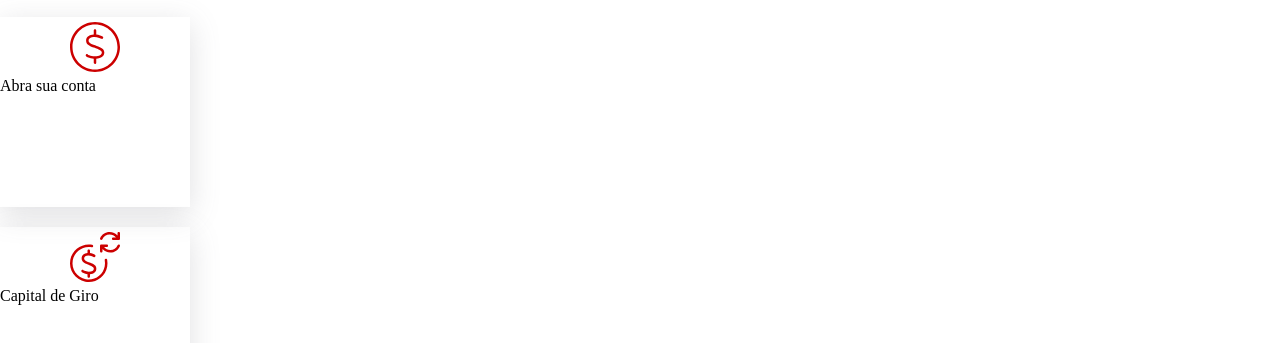
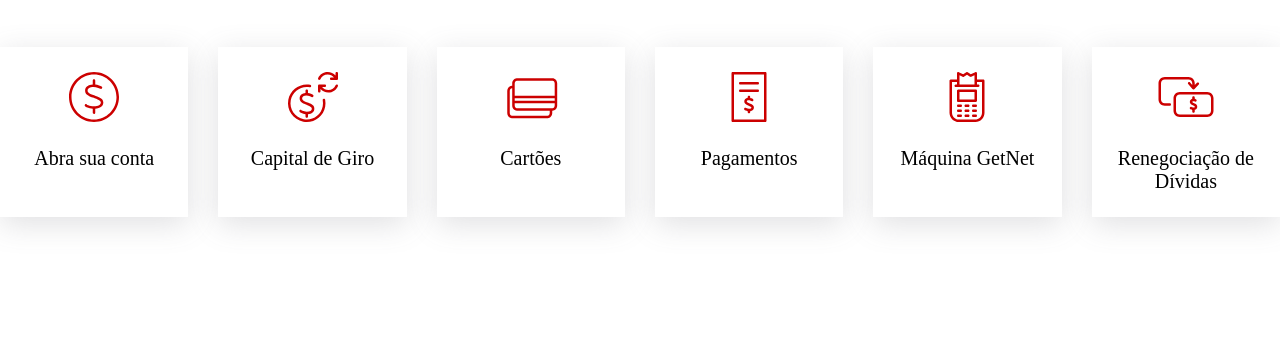
Before and after one commit to Rick6569/Projeto-Santander, a plain HTML site: page index.html in a window 1280 px wide. Shown: the part 609-952 px from the top of the page. After the commit the page ends 876 px from the top, so only its background shows below. Drawn offline with Linux system fonts and the light colour scheme.

Commit message:
Finalizando projeto

```diff
--- a/index.html
+++ b/index.html
@@ -41,7 +41,7 @@
       <p>Máquina GetNet</p>
     </li>
     <li>
-      <img class="imagem-produto" src="./img/icon-renegocie-sua-divida.svg" alt="renegocie-sua-divida">
+      <img class="imagem-produtos" src="./img/icon-renegocie-sua-divida.svg" alt="renegocie-sua-divida">
       <p>Renegociação de Dívidas</p>
     </li>
   </ul>
--- a/style.css
+++ b/style.css
@@ -43,16 +43,31 @@ h3 {
   font-size: 40px;
 }
 
+ul {
+  display: flex;
+  justify-content: center;
+  gap: 30px;
+  margin-top: 50px;
+  margin-bottom: 50px;
+}
+
 li {
-  height: 190px;
+  height: 150px;
   width: 190px;
   box-shadow: rgba(100, 100, 111, 0.2) 0px 7px 29px 0px;
+  padding-top: 20px;
+  display: inline-block;
 }
 
 .imagem-produtos {
   width: 60px;
-  margin-top: 20px;
   display: block;
   margin-left: auto;
   margin-right: auto;
 }
+
+p {
+  text-align: center;
+  margin-top: 20px;
+  font-size: 20px;
+}
```
